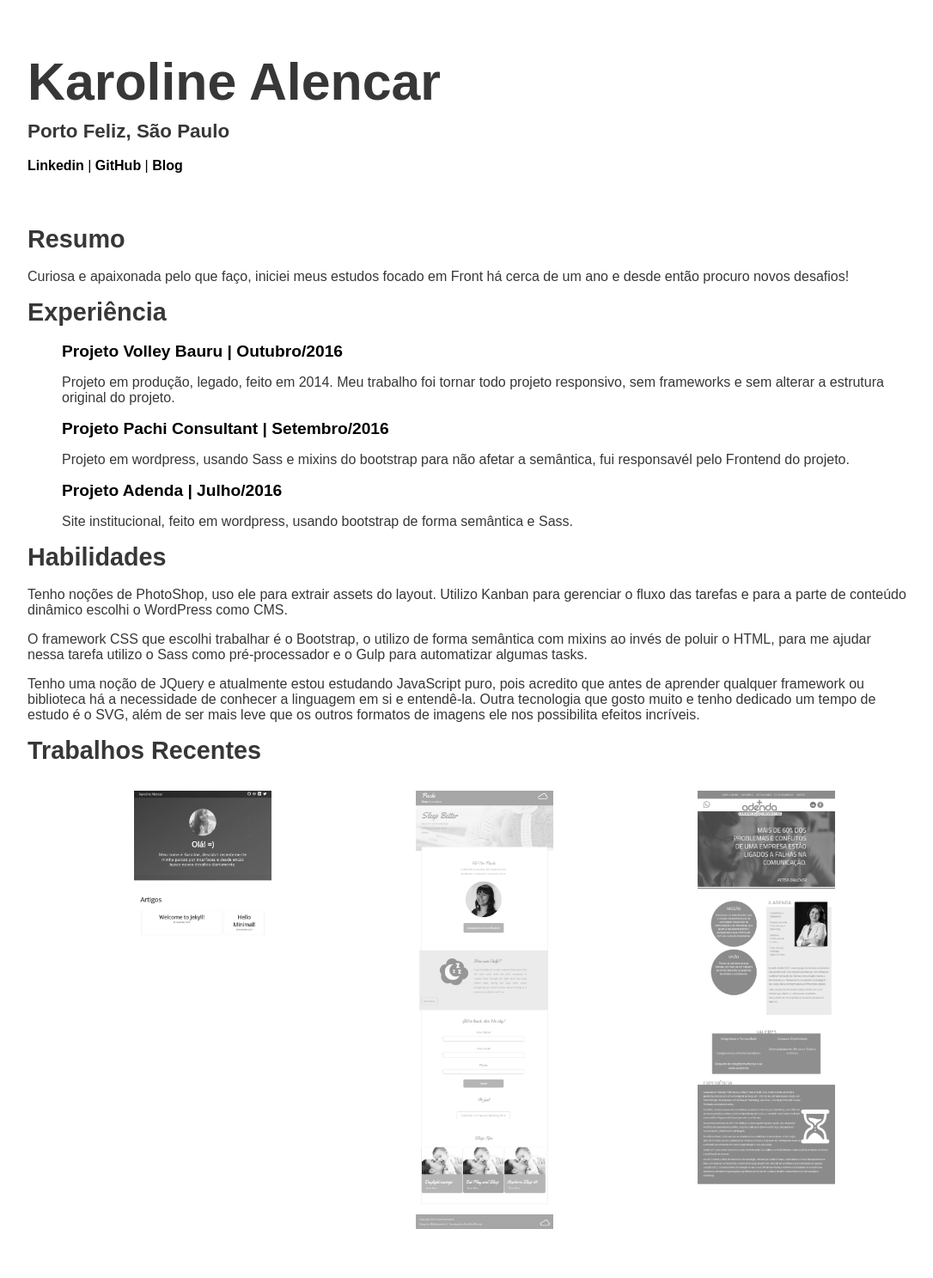
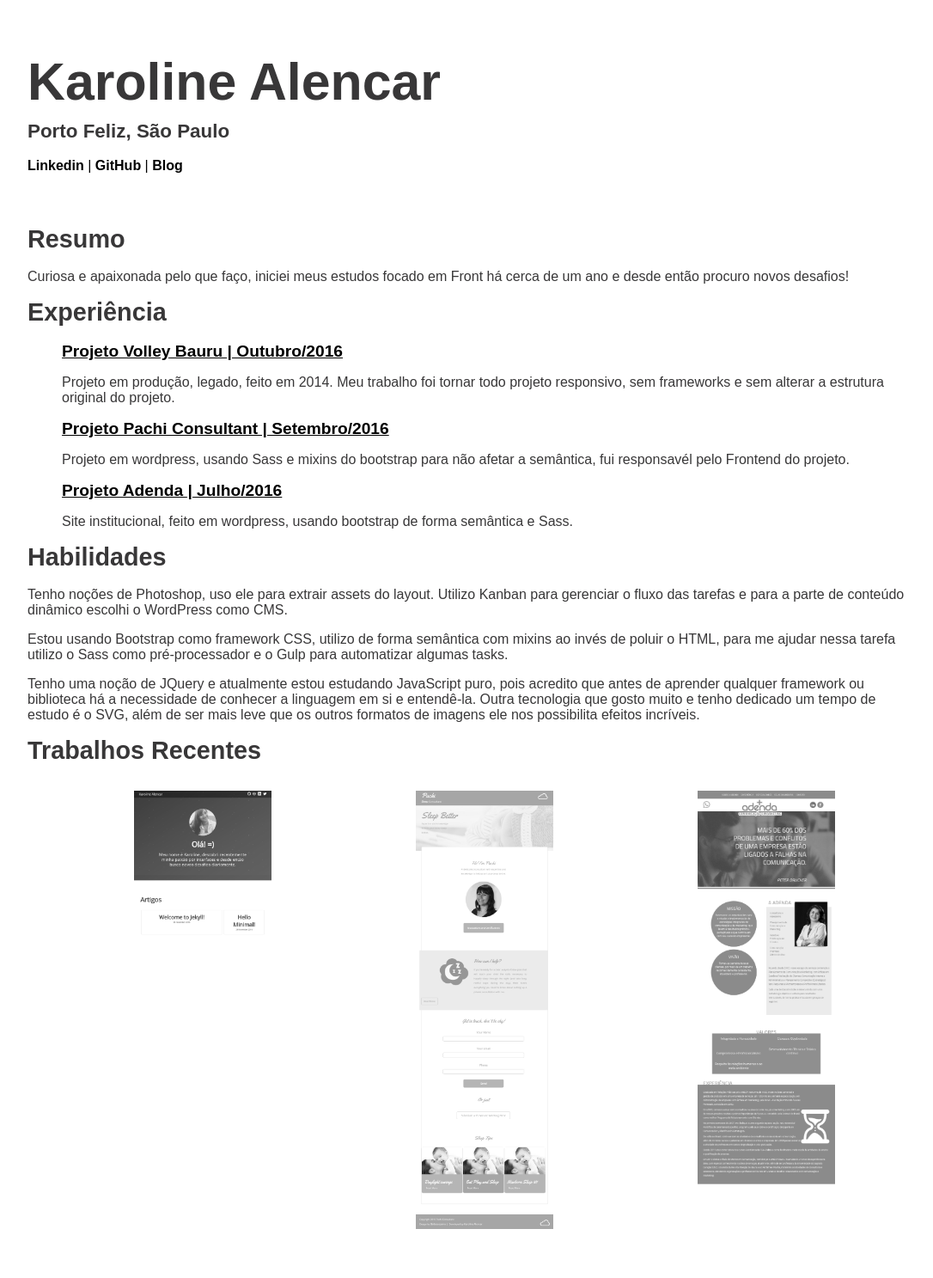
Before and after one commit to karolinedealencar/karolinedealencar.com.br, a Jekyll site: the page cv.html, which Jekyll copies as it is, in a window 1280 px wide. Shown: the whole page at 86% size, without its empty margins (96-1182 px from the left). Built offline with Jekyll 4.4.1, drawn with Linux system fonts in a browser that asks for light colours.

Commit message:
Alterações link experiencias e português.

```diff
--- a/cv.html
+++ b/cv.html
@@ -65,6 +65,10 @@
     list-style: none;
   }
 
+  .exp-link {
+    text-decoration: underline;
+  }
+
   .recents {
     display: flex;
     justify-content: space-around;
@@ -123,7 +127,7 @@
           <h3>Experiência</h3>
           <ul>
             <li>
-              <a href="http://www.voleibauru.com.br/" target="_blank">
+              <a class="exp-link" href="http://www.voleibauru.com.br/" target="_blank">
                 Projeto Volley Bauru | Outubro/2016
               </a>
               <p>
@@ -133,7 +137,7 @@
               </p>
             </li>
             <li>
-              <a href="http://www.pachiconsultant.com/" target="_blank">
+              <a class="exp-link" href="http://www.pachiconsultant.com/" target="_blank">
                 Projeto Pachi Consultant | Setembro/2016
               </a>
               <p>
@@ -142,7 +146,7 @@
               </p>
             </li>
             <li>
-              <a href="http://www.adenda.com.br" target="_blank">
+              <a class="exp-link" href="http://www.adenda.com.br" target="_blank">
                 Projeto Adenda | Julho/2016
               </a>
               <p>
@@ -154,11 +158,11 @@
         <section>
           <h3>Habilidades</h3>
           <p>
-            Tenho noções de PhotoShop, uso ele para extrair assets do layout.
+            Tenho noções de Photoshop, uso ele para extrair assets do layout.
             Utilizo Kanban para gerenciar o fluxo das tarefas e para a parte de conteúdo dinâmico escolhi o WordPress como CMS.
           </p>
           <p>
-            O framework CSS que escolhi trabalhar é o Bootstrap, o utilizo de forma semântica com
+            Estou usando Bootstrap como framework CSS, utilizo de forma semântica com
             mixins ao invés de poluir o HTML, para me ajudar nessa tarefa utilizo o Sass como
             pré-processador e o Gulp para automatizar algumas tasks.
           </p>
```
